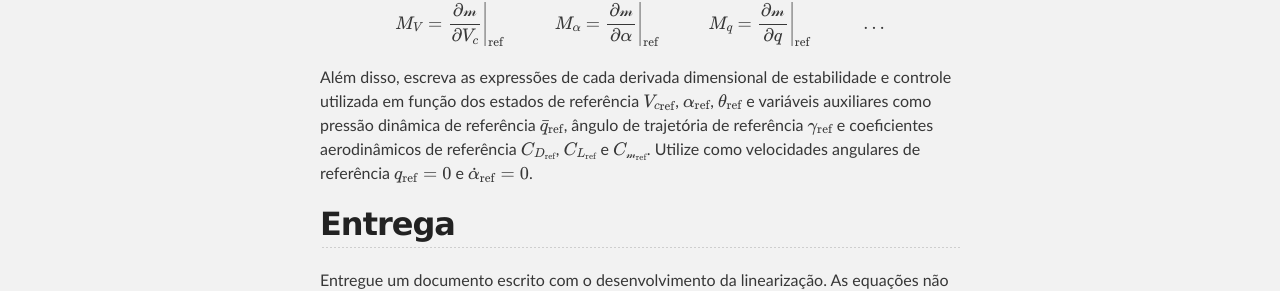
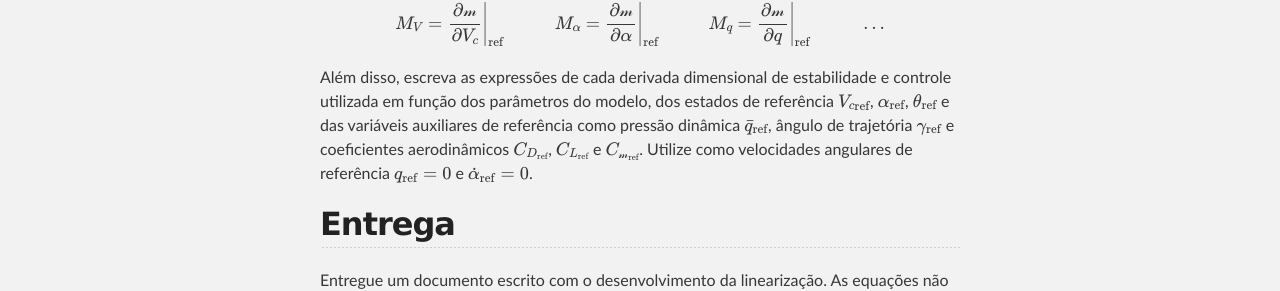
Before and after one commit to dimasad/dimasad.github.io.OLD, a Jekyll site: the page built from _mecvoo/trabalho-lin.md, in a window 1280 px wide. Shown: the part 1398-1689 px from the top of the page. Built offline with Jekyll 4.4.1, drawn with Linux system fonts in a browser that asks for light colours; formulas are drawn with MathJax 3.

```diff
--- a/_mecvoo/trabalho-lin.md
+++ b/_mecvoo/trabalho-lin.md
@@ -83,13 +83,15 @@
 $$
 
 Além disso, escreva as expressões de cada derivada dimensional de estabilidade
-e controle utilizada em função dos estados de referência
+e controle utilizada em função dos parâmetros do modelo,
+dos estados de referência
 $${V_c}_{\operatorname{ref}}$$, $$\alpha_{\operatorname{ref}}$$,
-$$\theta_{\operatorname{ref}}$$ e variáveis auxiliares como pressão dinâmica
-de referência $$\bar q_{\operatorname{ref}}$$, ângulo de trajetória de
-referência $$\gamma_{\operatorname{ref}}$$ e coeficientes aerodinâmicos de
-referência $$C_{D_{\operatorname{ref}}}$$, $$C_{L_{\operatorname{ref}}}$$ e
-$$C_{\emm_{\operatorname{ref}}}$$. Utilize como velocidades angulares
+$$\theta_{\operatorname{ref}}$$ e das variáveis auxiliares de referência como
+pressão dinâmica $$\bar q_{\operatorname{ref}}$$, ângulo de trajetória
+$$\gamma_{\operatorname{ref}}$$ e coeficientes aerodinâmicos
+$$C_{D_{\operatorname{ref}}}$$, $$C_{L_{\operatorname{ref}}}$$ e
+$$C_{\emm_{\operatorname{ref}}}$$.
+Utilize como velocidades angulares
 de referência $$q_{\operatorname{ref}} = 0$$ e
 $$\dot \alpha_{\operatorname{ref}} = 0$$.
 
```
